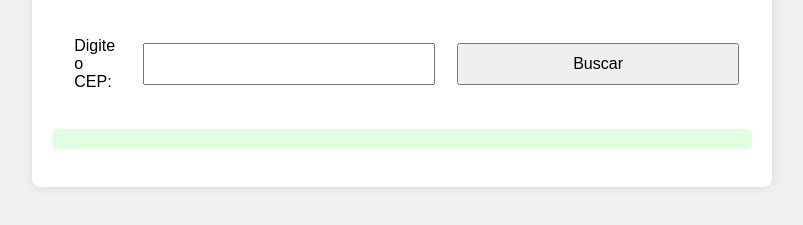
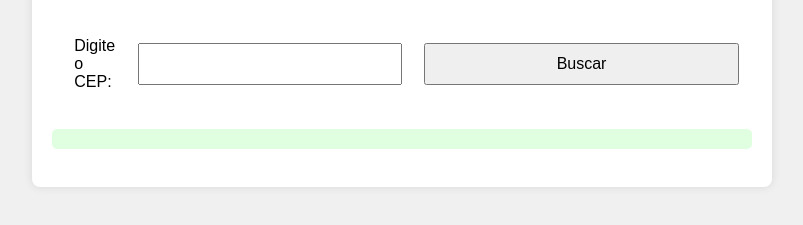
Before and after one commit to docarley/PrjConsumoAPI_CEP, a plain HTML site: page index.html in a window 1280 px wide. Shown: the part 145-370 px from the top of the page, without its empty margins (238-1041 px from the left). Drawn offline with Linux system fonts and the light colour scheme; files whose address does not match are found by name.

Commit message:
Update style.css

```diff
--- a/css/style.css
+++ b/css/style.css
@@ -17,9 +17,16 @@ h1 {
     text-align: center;
 }
 
-input,
+input {
+    width: 80%;
+    padding: 10px;
+    margin-top: 10px;
+    font-size: 16px;
+    margin:auto;
+}
+
 button {
-    width: 80%;
+    width: 100%;
     padding: 10px;
     margin-top: 10px;
     font-size: 16px;
```
